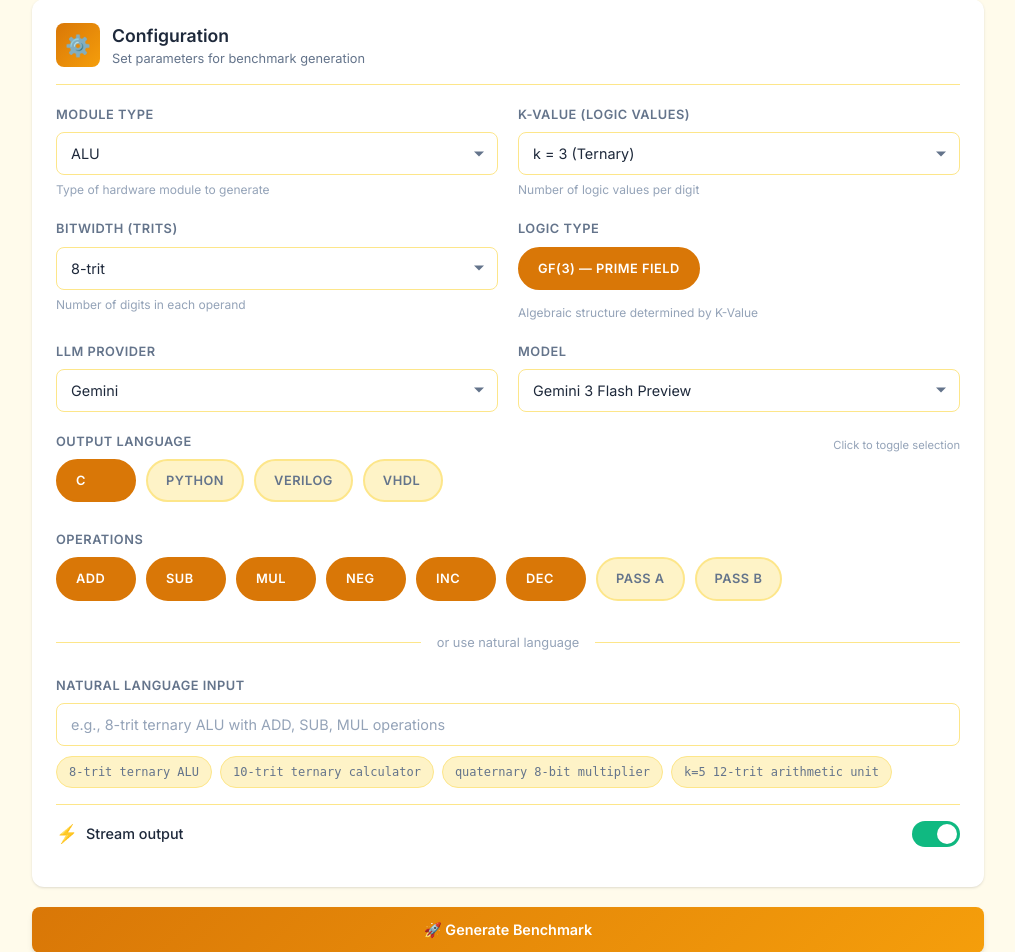
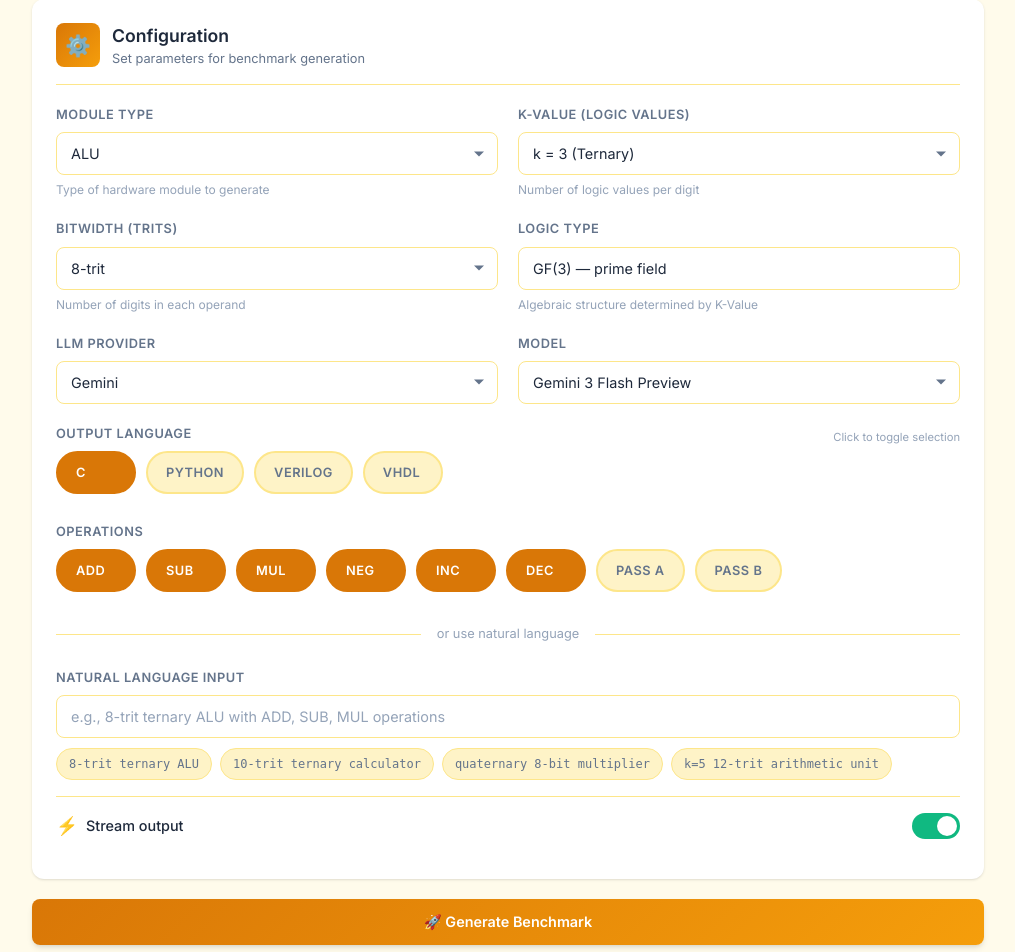
Before and after one commit to QianLiu301/MVLBenchmarkGenerator, a Flask app: page / in a window 1280 px wide. Shown: the part 348-1300 px from the top of the page, without its empty margins (132-1147 px from the left). Run offline with Flask 3, Linux system fonts and the light colour scheme.

Commit message:
Change Logic Type to white readonly input box matching K-Value style
Replace the pill-style checkbox-item with a readonly text input that
has the same white background, border, and border-radius as the
K-Value select box. The value auto-updates when K-Value changes.

https://claude.ai/code/session_01P1BkSknS42wAqnT5yZJnfo

```diff
--- a/web/templates/index.html
+++ b/web/templates/index.html
@@ -986,10 +986,9 @@
                 </div>
                 <div class="form-group">
                     <label>Logic Type</label>
-                    <div class="checkbox-group" id="logic-type-group">
-                        <label class="checkbox-item selected" data-value="GF(3)">
-                            <input type="checkbox" value="GF(3)" checked> GF(3) — prime field
-                        </label>
+                    <div>
+                        <input type="text" id="logic-type-display" value="GF(3) — prime field" readonly
+                               style="width:100%; padding:12px 14px; background:var(--bg-white); border:1.5px solid var(--border); border-radius:var(--radius); color:var(--text-primary); font-size:0.9rem; font-family:inherit; cursor:default;">
                     </div>
                     <div class="hint">Algebraic structure determined by K-Value</div>
                 </div>
@@ -1595,28 +1594,23 @@
 
         function updateLogicType() {
             const k = getEffectiveKValue();
-            const group = document.getElementById('logic-type-group');
+            const display = document.getElementById('logic-type-display');
 
             if (isNaN(k) || k < 2) {
-                group.innerHTML = '<span class="hint" style="margin:0;">Select a K-Value first</span>';
+                display.value = '';
                 return;
             }
 
             const pp = getPrimePower(k);
-            let label, desc;
             if (pp) {
-                label = pp.m === 1 ? `GF(${pp.p})` : `GF(${pp.p}${toSuperscript(pp.m)})`;
-                desc = pp.m === 1 ? 'prime field' : 'extension field';
+                const label = pp.m === 1 ? `GF(${pp.p})` : `GF(${pp.p}${toSuperscript(pp.m)})`;
+                const desc = pp.m === 1 ? 'prime field' : 'extension field';
+                display.value = `${label} — ${desc}`;
+                display.style.color = 'var(--text-primary)';
             } else {
-                label = `mod ${k}`;
-                desc = 'no Galois Field';
-            }
-
-            group.innerHTML = `
-                <label class="checkbox-item selected" data-value="${label}">
-                    <input type="checkbox" value="${label}" checked> ${label} — ${desc}
-                </label>
-            `;
+                display.value = `mod ${k} — no Galois Field`;
+                display.style.color = '#b45309';
+            }
         }
 
         // Update Logic Type when custom K-Value input changes
```
